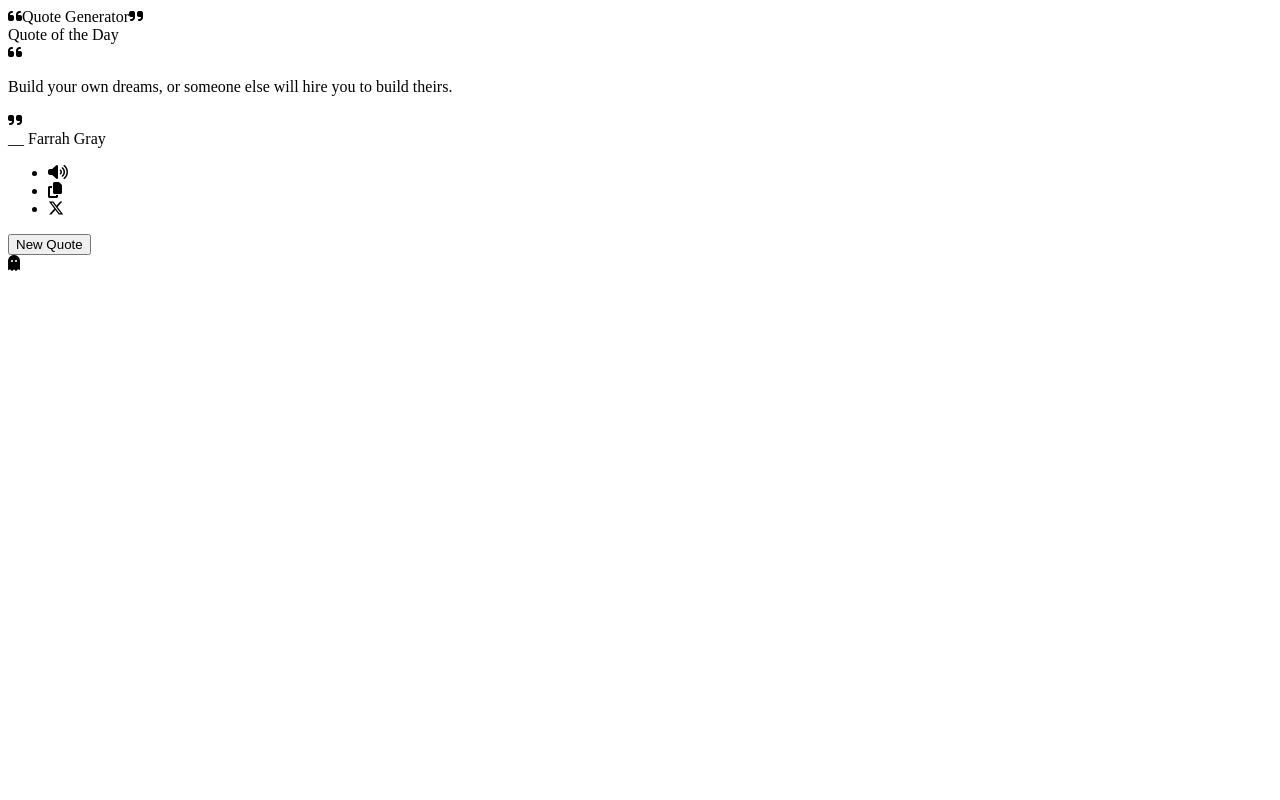
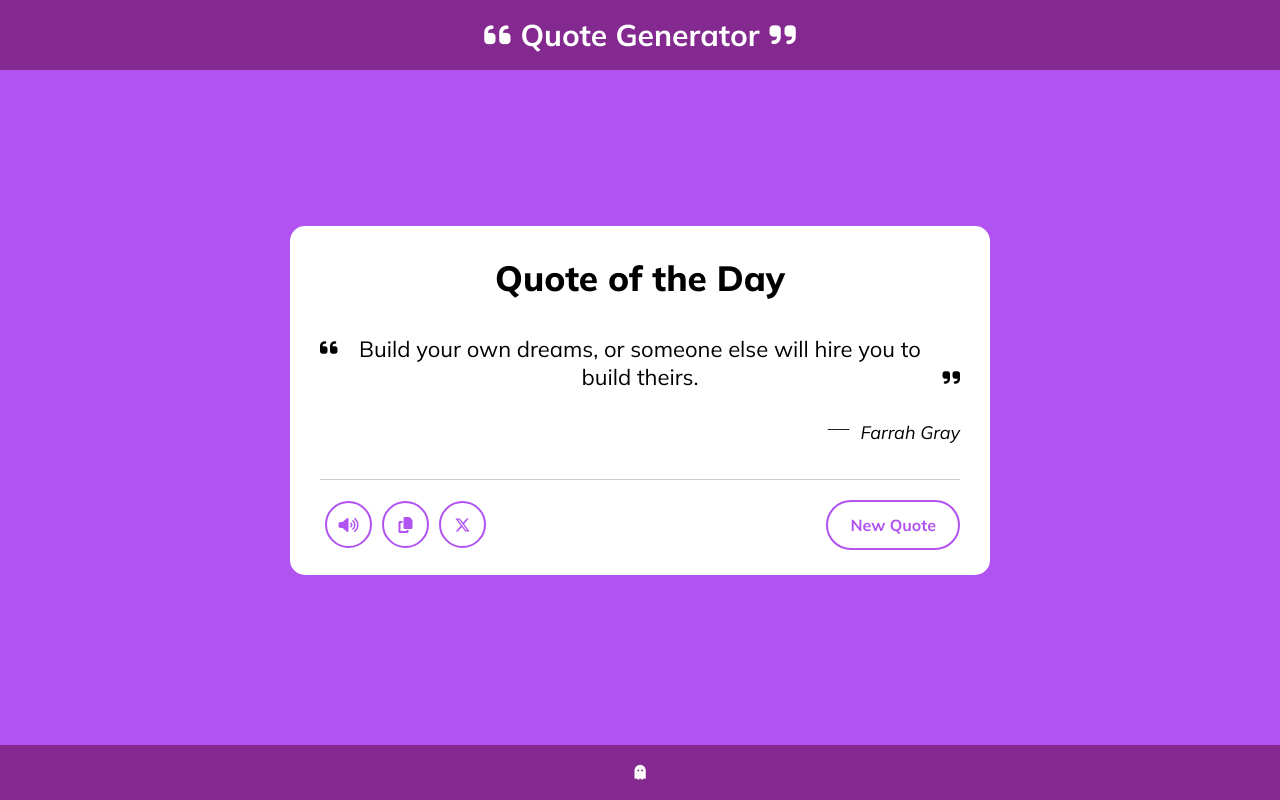
Before and after one commit to anaghagopu/Quote-Generator, a plain HTML site: page index.html in a window 1280 px wide. Drawn offline with Linux system fonts and the light colour scheme.

Commit message:
Update index.html

```diff
--- a/index.html
+++ b/index.html
@@ -3,7 +3,7 @@
 <head>
     <meta charset="UTF-8">
     <meta name="viewport" content="width=device-width, initial-scale=1.0">
-    <link rel="stylesheet" href="styple.css">
+    <link rel="stylesheet" href="style.css">
     <script src="https://kit.fontawesome.com/77d3ee3687.js" crossorigin="anonymous"></script>
     <title>Quote Generator</title>
 </head>
```
